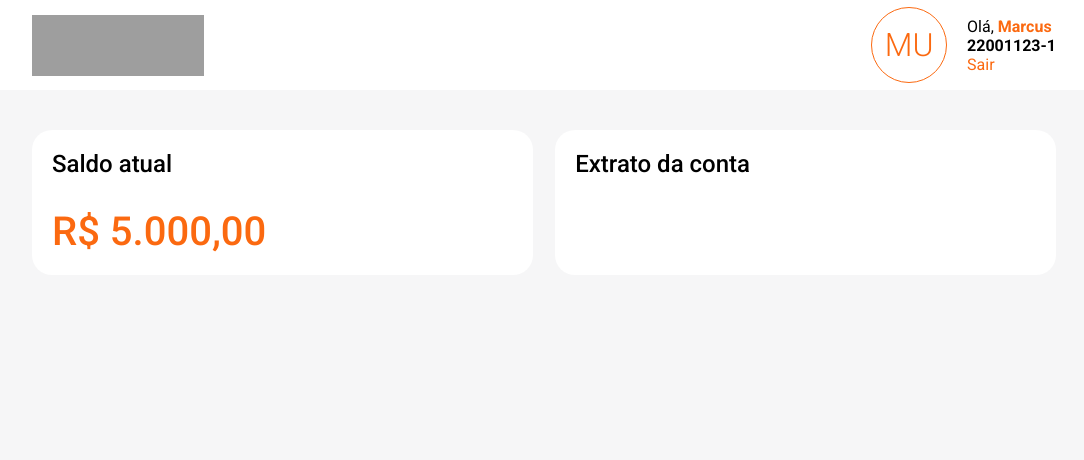
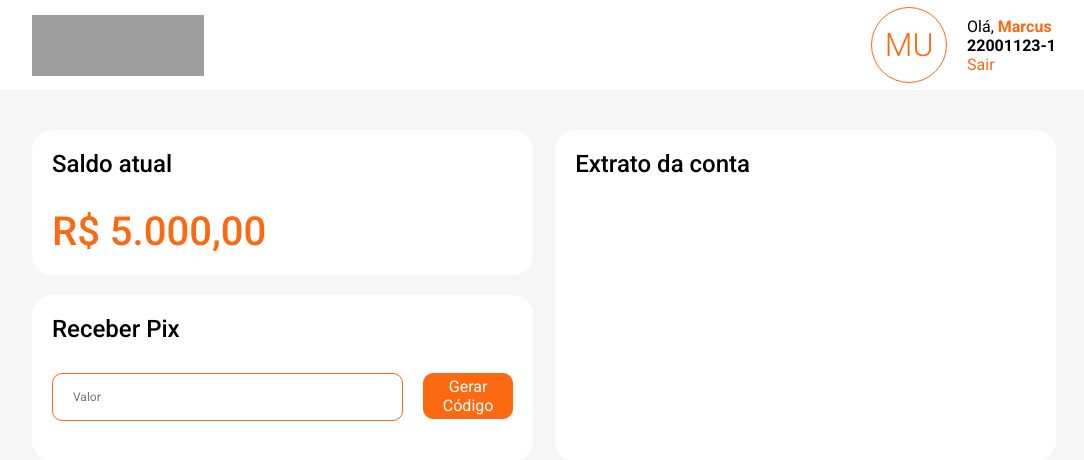
Before and after one commit to marcusungarette/pix-inter-frontend, a React (Create React App) app: page /dashboard in a window 1280 px wide. Shown: the top 460 px of the page, without its empty margins (96-1180 px from the left). Built offline with nearby package versions, Linux system fonts and the light colour scheme; grey boxes are pictures that could not be loaded.

Commit message:
Feat-Card `Receber Pix` with Input and Button components

```diff
--- a/src/pages/Dashboard/dashboard.styles.ts
+++ b/src/pages/Dashboard/dashboard.styles.ts
@@ -33,4 +33,12 @@ export const InlineContainer = styled.div`
     display: flex;
     margin-top: 30px;
     width: 100%;
+    div {
+        flex: 4;
+        margin-right: 20px
+    }
+
+    button {
+        flex: 1;
+    }
 `
--- a/src/pages/Dashboard/index.tsx
+++ b/src/pages/Dashboard/index.tsx
@@ -2,6 +2,8 @@ import { DashboardBackground, BodyContainer, InlineTitle, InlineContainer } from
 
 import Header from '../../components/Header'
 import Card from 'components/Card'
+import Input from 'components/Input'
+import Button from 'components/Button'
 
 const Dashboard = () => {
   const wallet = 5000
@@ -18,6 +20,17 @@ const Dashboard = () => {
               <h3 className='wallet'>{wallet.toLocaleString('pt-BR', { style: 'currency', currency: 'BRL' })}</h3>
             </InlineContainer>
           </Card>
+          <Card noShadow width='90%'>
+            <InlineTitle>
+              <h2 className='h2'>Receber Pix</h2>
+            </InlineTitle>
+            <InlineContainer>
+              <Input placeholder='Valor' />
+              <Button>
+                Gerar Código
+              </Button>
+            </InlineContainer>
+          </Card>
         </div>
         <div>
           <Card noShadow width='90%'>
```
